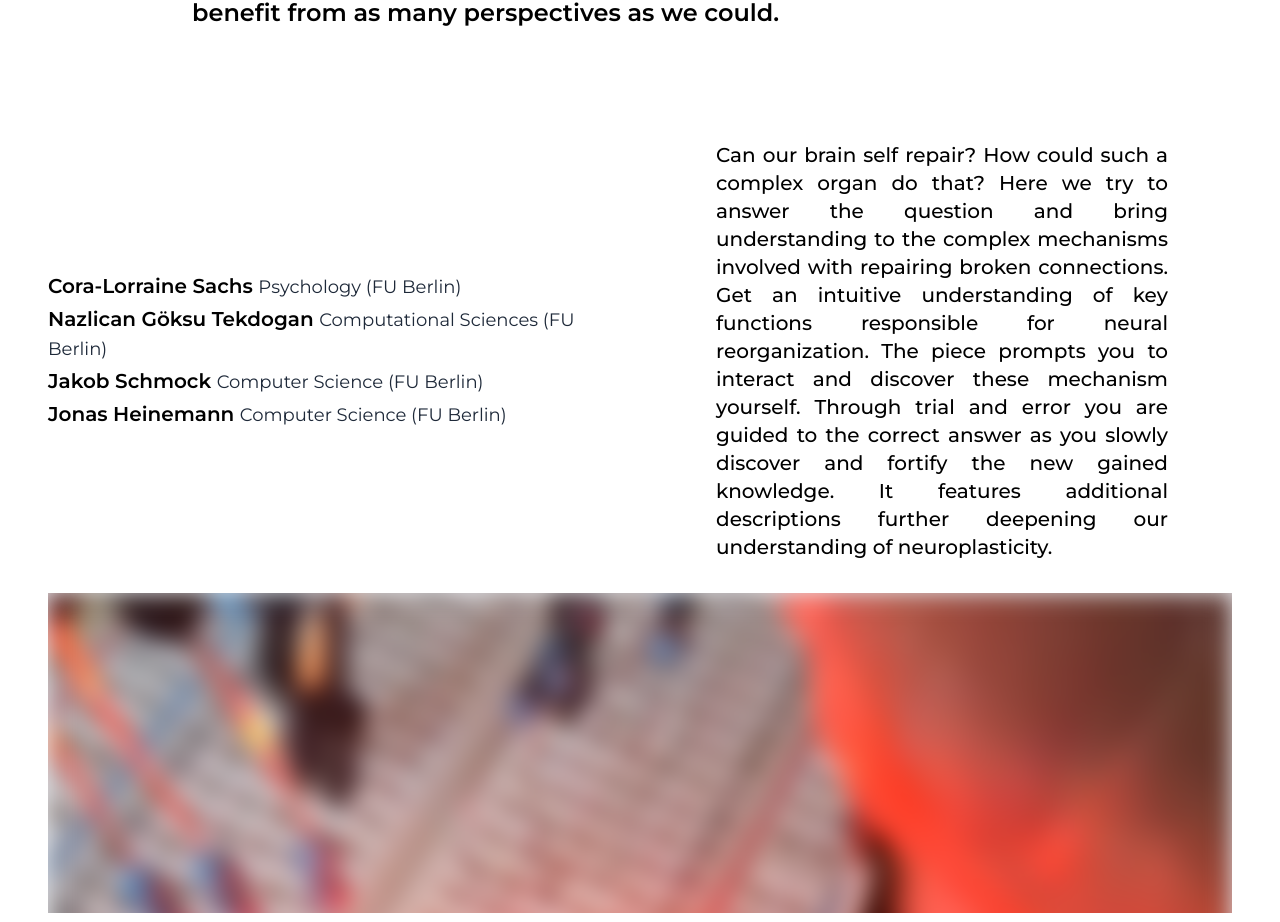
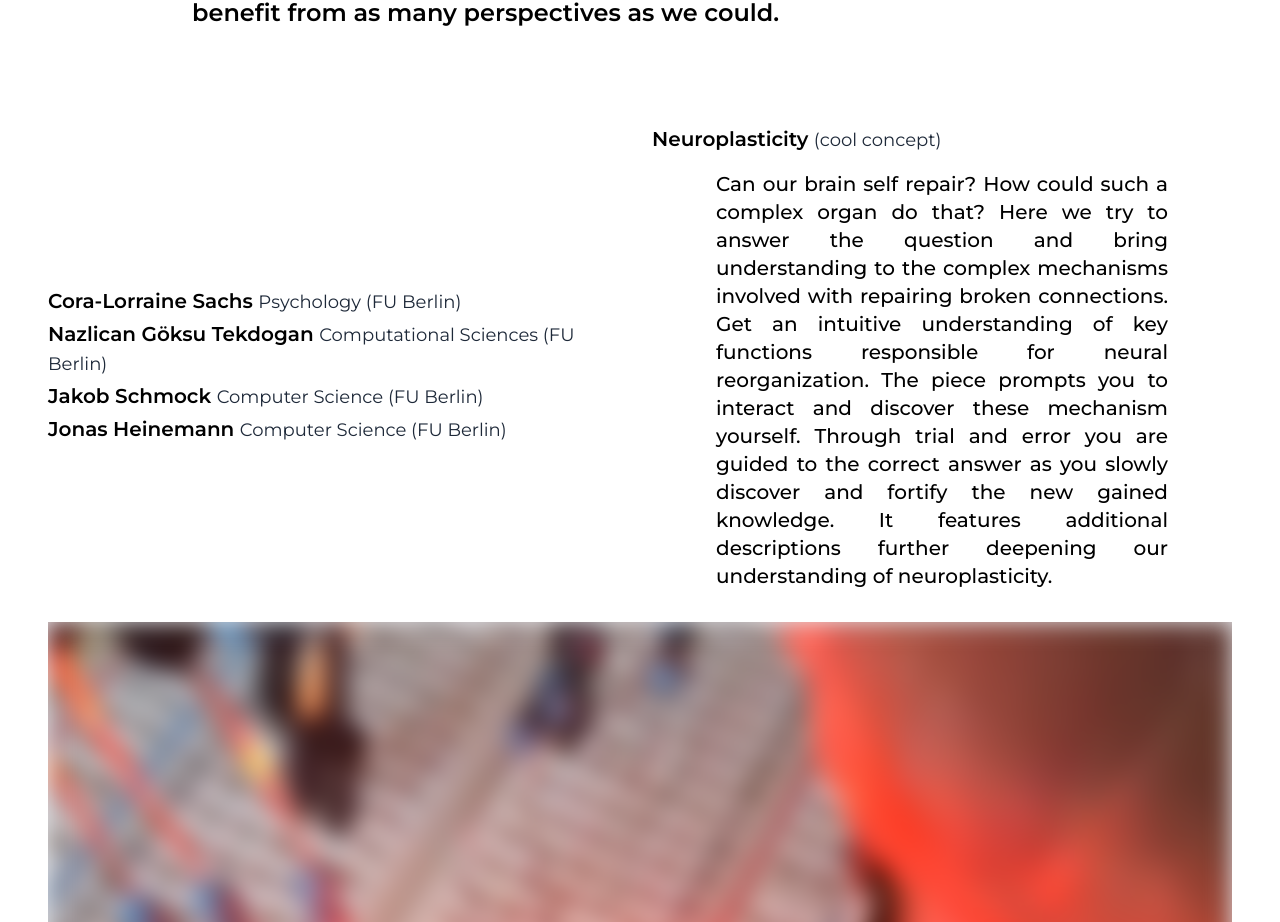
Before and after one commit to MichaelMigacev/diverse-brain-site, a Next.js app: page /diverse-brain-site/Exhibition in a window 1280 px wide. Shown: the part 920-1842 px from the top of the page. Built offline with nearby package versions, Linux system fonts and the light colour scheme.

Commit message:
adding title to projects

```diff
--- a/app/Exhibition/page.tsx
+++ b/app/Exhibition/page.tsx
@@ -74,6 +74,12 @@ export default function ExhibitionPage() {
 
                         {/* Description on the Right */}
                         <div>
+                            <h3 className="text-base sm:text-base md:text-lg lg:text-xl font-semibold text-black space-y-1">
+                                Neuroplasticity{" "}
+                                <span className="font-normal text-sm sm:text-sm md:text-base lg:text-lg text-gray-800">
+                                    (cool concept)
+                                </span>
+                            </h3>
                             <p className="text-black text-base sm:text-base md:text-lg lg:text-xl font-medium text-justify sm:px-8 md:px-12 lg:px-16 py-4">
                                 Can our brain self repair? How could such a
                                 complex organ do that? Here we try to answer the
--- a/components/Footer.tsx
+++ b/components/Footer.tsx
@@ -67,14 +67,14 @@ export default function Footer() {
                             alt="BMBF"
                             width={120}
                             height={120}
-                            className="h-12 sm:h-16 md:h-20 lg:h-24 w-auto object-contain"
+                            className="h-16 sm:h-20 md:h-24 lg:h-30 w-auto object-contain"
                         />
                         <Image
                             src="/diverse-brain-site/logos/senat_logo_weiss.png"
                             alt="Senat"
                             width={120}
                             height={120}
-                            className="h-12 sm:h-16 md:h-20 lg:h-24 w-auto object-contain"
+                            className="h-16 sm:h-20 md:h-24 lg:h-30 w-auto object-contain"
                         />
                     </div>
                 </div>
```
Also changed, not shown: 16 other files (tests, documents, lock files or other folders).
